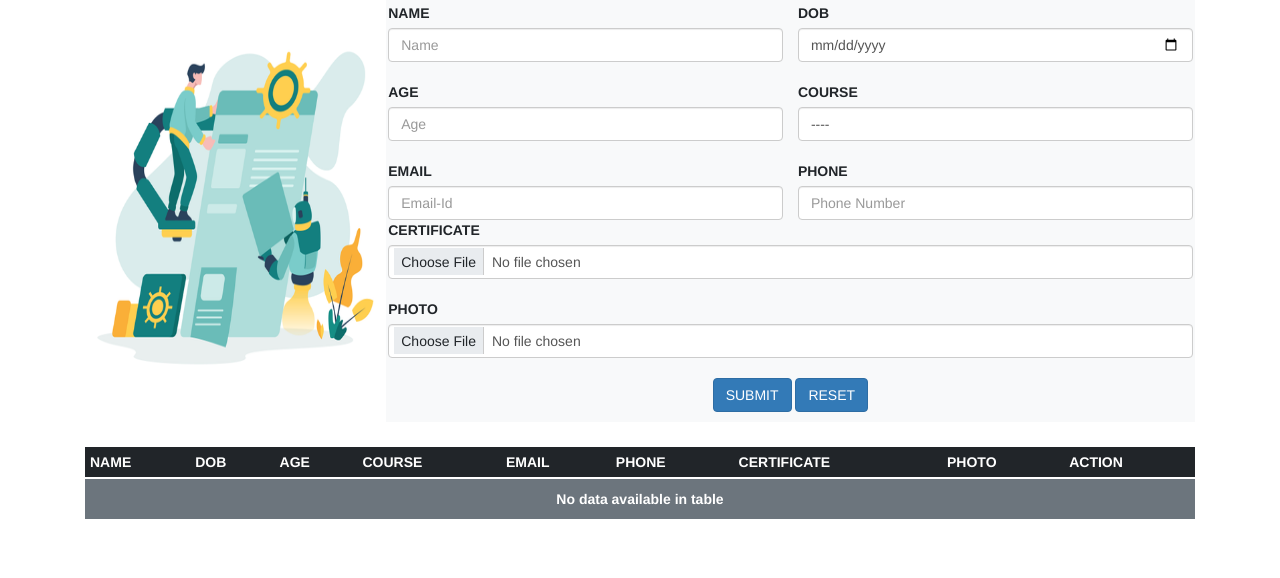
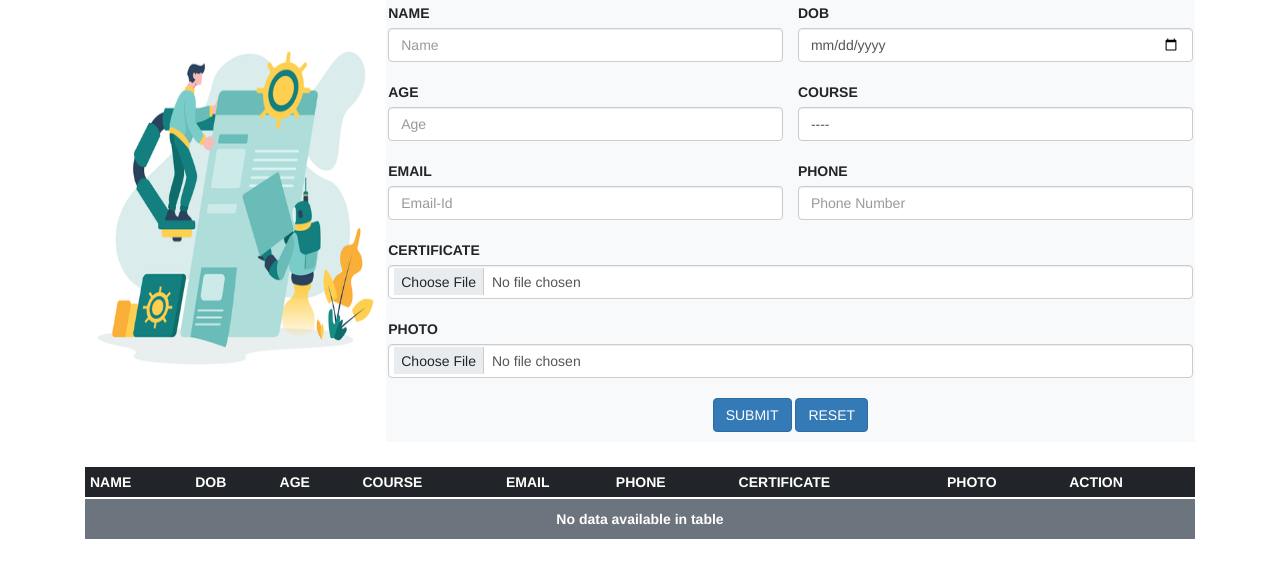
Before and after one commit to vishalvishi/crud_bootstrap, a plain HTML site: page index.html in a window 1280 px wide. Shown: the part 92-670 px from the top of the page. Drawn offline with nearby package versions, Linux system fonts and the light colour scheme.

Commit message:
Update index.html

```diff
--- a/index.html
+++ b/index.html
@@ -91,7 +91,7 @@
                 </div>
             <br>
 
-            <div ><label class="form-label" for="certificate">CERTIFICATE</label><br>
+            <div ><br><label class="form-label" for="certificate">CERTIFICATE</label><br>
                 <input  type="file" class="form-control" id="file" name="file" accept="application/pdf" onchange="fileUploaded()">
                 <a href="#" onclick="v_file()"><textarea style="display:none;"class="form-control" id="file7"
                         disabled></textarea></a>
@@ -197,22 +197,22 @@
     <!--</div>-->
 </div>
 <div class="container">
-            <!-- The Modal -->
+
             <div class="modal fade pl-0"  id="myModal">
               <div class="modal-dialog modal-dialog-centered">
                 <div class="modal-content">
                     <br>
                     <!--<button type="button" class="close" data-dismiss="modal">&times;</button>-->
-                  <!-- Modal Header -->
+
                   <div class="modal-header">
                     <center><b><p>CERTIFICATE<p></b></center>
                   </div>
-                  <!-- Modal body -->
+
                   <div class="modal-body">
                     <p id=hdg></p>
                   <img id="mg1" src="" width="100%" heigth="100%" alt="image"/><br>
                   </div>
-                  <!-- Modal footer -->
+
                   <div class="modal-footer">
                     <a id="mg3" class="btn btn-secondary" href="" download=""> Dowload</a>
                     <button type="button" class="btn btn-danger" data-dismiss="modal">Close</button>
@@ -224,22 +224,22 @@
 
 
           <div class="container">
-            <!-- The Modal -->
+
             <div class="modal fade pl-0"  id="myModal1">
               <div class="modal-dialog modal-dialog-centered">
                 <div class="modal-content">
                     <br>
                     <!--<button type="button" class="close" data-dismiss="modal">&times;</button>-->
-                  <!-- Modal Header -->
+
                   <div class="modal-header">
                     <center><b><p>FILE<p></b></center>
                   </div>
-                  <!-- Modal body -->
+
                   <div class="modal-body">
                     <p id=hdg1></p>
                   <iframe id="fl1" src="" width="100%" heigth="100%" alt="file"></iframe><br>
                   </div>
-                  <!-- Modal footer -->
+
                   <div class="modal-footer">
                     <a id="fl3" class="btn btn-secondary" href="" download=""> Dowload</a>
                     <button type="button" class="btn btn-danger" data-dismiss="modal">Close</button>
```
